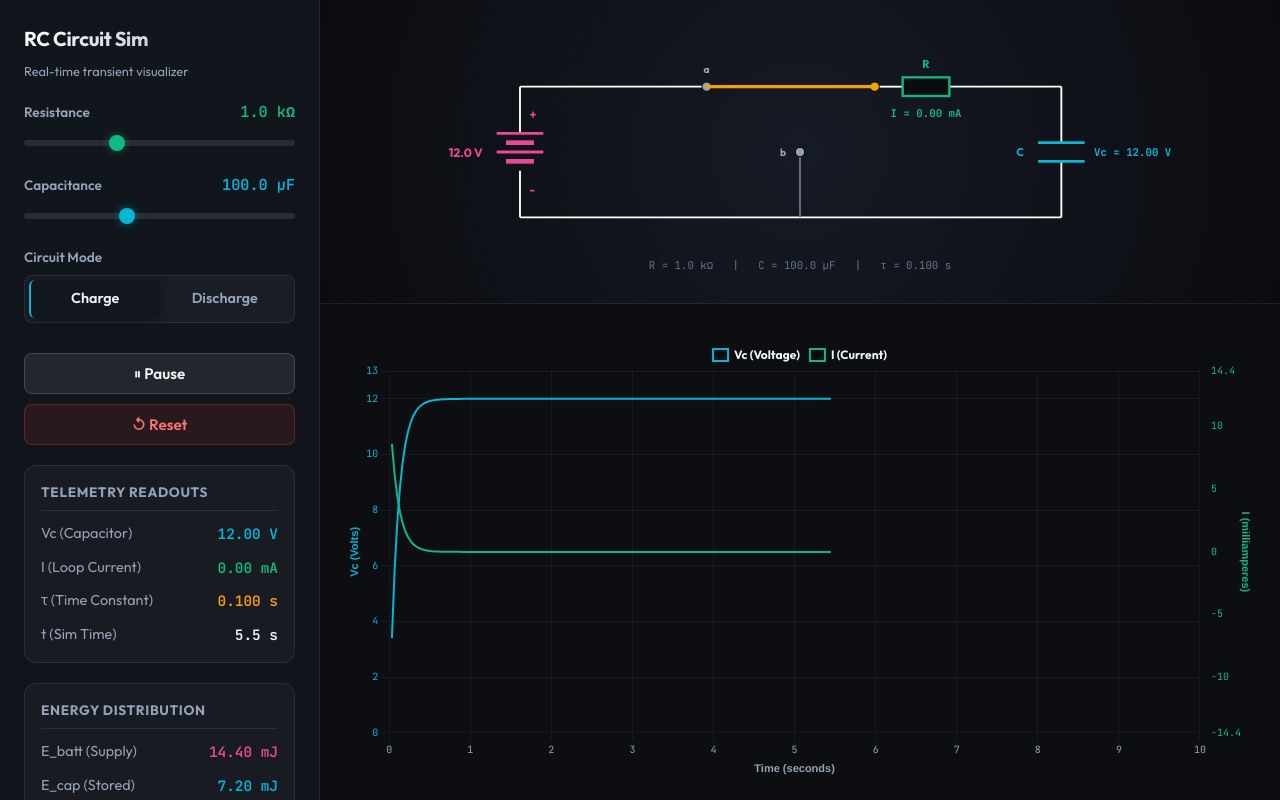
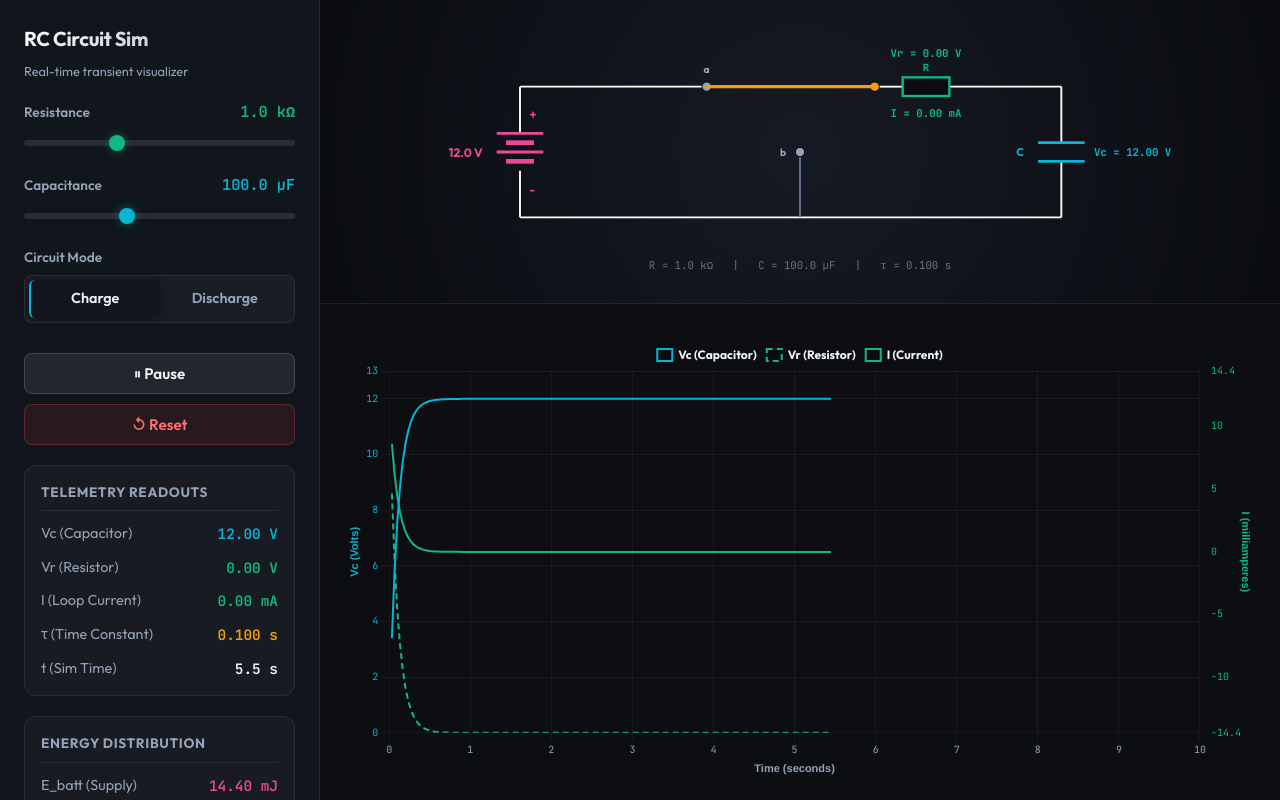
Before and after one commit to hendersonh/rc-circuit, a React (Vite) app in the folder web-sim/: page / in a window 1280 px wide. Built offline with nearby package versions, Linux system fonts and the light colour scheme.

Commit message:
feat: add resistor voltage Vr telemetry, SVG labels, and chart lines

```diff
--- a/web-sim/src/App.tsx
+++ b/web-sim/src/App.tsx
@@ -8,6 +8,7 @@ import './App.css';
 interface SimBuffers {
   times: number[];
   vcData: number[];
+  vrData: number[];
   iData: number[];
   ecData: number[];
   erData: number[];
@@ -47,6 +48,7 @@ export const App: React.FC = () => {
   const [buffers, setBuffers] = useState<SimBuffers>({
     times: [],
     vcData: [],
+    vrData: [],
     iData: [],
     ecData: [],
     erData: [],
@@ -78,6 +80,7 @@ export const App: React.FC = () => {
 
         const currentVC = physics.VC;
         const currentI = isCharging ? physics.current : physics.discharge_current;
+        const currentVR = currentI * resistance;
 
         // Sync values to UI states
         setVc(currentVC);
@@ -95,6 +98,7 @@ export const App: React.FC = () => {
           setBuffers((prev) => {
             const nextTimes = [...prev.times, currentElapsed];
             const nextVc = [...prev.vcData, currentVC];
+            const nextVr = [...prev.vrData, currentVR];
             const nextI = [...prev.iData, currentI * 1000.0]; // in mA
             const nextEc = [...prev.ecData, physics.energy_capacitor * 1000.0]; // in mJ
             const nextEr = [...prev.erData, physics.energy_resistor * 1000.0]; // in mJ
@@ -104,6 +108,7 @@ export const App: React.FC = () => {
             if (nextTimes.length > 300) {
               nextTimes.shift();
               nextVc.shift();
+              nextVr.shift();
               nextI.shift();
               nextEc.shift();
               nextEr.shift();
@@ -113,6 +118,7 @@ export const App: React.FC = () => {
             return {
               times: nextTimes,
               vcData: nextVc,
+              vrData: nextVr,
               iData: nextI,
               ecData: nextEc,
               erData: nextEr,
@@ -127,7 +133,7 @@ export const App: React.FC = () => {
 
     animationFrameId = requestAnimationFrame(loop);
     return () => cancelAnimationFrame(animationFrameId);
-  }, [isPaused, isCharging, physics]);
+  }, [isPaused, isCharging, physics, resistance]);
 
   // ── Event Handlers ──
   const handleRChange = (e: React.ChangeEvent<HTMLInputElement>) => {
@@ -168,6 +174,7 @@ export const App: React.FC = () => {
     setBuffers({
       times: [],
       vcData: [],
+      vrData: [],
       iData: [],
       ecData: [],
       erData: [],
@@ -198,6 +205,7 @@ export const App: React.FC = () => {
 
   // Current value in mA for readouts
   const currentMA = (isCharging ? physics.current : physics.discharge_current) * 1000;
+  const vr = (currentMA / 1000) * resistance;
 
   return (
     <div className="app-container">
@@ -288,6 +296,13 @@ export const App: React.FC = () => {
           </div>
 
           <div className="readout-row">
+            <span className="readout-label">Vr (Resistor)</span>
+            <span className="readout-value current" style={{ color: 'var(--accent-green)' }}>
+              {vr.toFixed(2)} V
+            </span>
+          </div>
+
+          <div className="readout-row">
             <span className="readout-label">I (Loop Current)</span>
             <span className="readout-value current">{currentMA.toFixed(2)} mA</span>
           </div>
@@ -353,6 +368,7 @@ export const App: React.FC = () => {
             capacitance={capacitance}
             tau={physics.tau}
             vc={vc}
+            vr={vr}
             current={isCharging ? physics.current : physics.discharge_current}
           />
         </section>
@@ -362,10 +378,12 @@ export const App: React.FC = () => {
           <ChartCanvas
             times={buffers.times}
             vcData={buffers.vcData}
+            vrData={buffers.vrData}
             iData={buffers.iData}
             ecData={buffers.ecData}
             erData={buffers.erData}
             isPaused={isPaused}
+            isCharging={isCharging}
             onPauseSim={() => setIsPaused(true)}
             resistance={resistance}
           />
--- a/web-sim/src/components/ChartCanvas.tsx
+++ b/web-sim/src/components/ChartCanvas.tsx
@@ -17,10 +17,12 @@ ChartJS.register(LinearScale, PointElement, LineElement, Tooltip, Legend);
 interface ChartCanvasProps {
   times: number[];
   vcData: number[];
+  vrData: number[];
   iData: number[];
   ecData: number[];
   erData: number[];
   isPaused: boolean;
+  isCharging: boolean;
   onPauseSim: () => void;
   resistance: number;
 }
@@ -55,10 +57,12 @@ ChartJS.register(verticalCursorPlugin);
 export const ChartCanvas: React.FC<ChartCanvasProps> = ({
   times,
   vcData,
+  vrData,
   iData,
   ecData,
   erData,
   isPaused,
+  isCharging,
   onPauseSim,
   resistance,
 }) => {
@@ -77,10 +81,20 @@ export const ChartCanvas: React.FC<ChartCanvasProps> = ({
   const chartData = {
     datasets: [
       {
-        label: 'Vc (Voltage)',
+        label: 'Vc (Capacitor)',
         data: times.map((t, idx) => ({ x: t, y: vcData[idx] })),
         borderColor: '#06b6d4', // Cyan
         borderWidth: 2,
+        pointRadius: 0,
+        pointHoverRadius: 0,
+        yAxisID: 'y',
+      },
+      {
+        label: 'Vr (Resistor)',
+        data: times.map((t, idx) => ({ x: t, y: vrData[idx] })),
+        borderColor: '#10b981', // Emerald Green (Dashed)
+        borderWidth: 2,
+        borderDash: [6, 4],
         pointRadius: 0,
         pointHoverRadius: 0,
         yAxisID: 'y',
@@ -147,7 +161,7 @@ export const ChartCanvas: React.FC<ChartCanvasProps> = ({
       y: {
         type: 'linear',
         position: 'left',
-        min: 0,
+        min: isCharging ? 0 : -13.0,
         max: 13.0,
         grid: {
           color: 'rgba(255, 255, 255, 0.05)',
@@ -287,6 +301,10 @@ export const ChartCanvas: React.FC<ChartCanvasProps> = ({
           <span className="tooltip-value vc">{vcData[activeIndex].toFixed(2)}V</span>
         </div>
         <div className="tooltip-col">
+          <span className="tooltip-label">Vr:</span>
+          <span className="tooltip-value current" style={{ color: 'var(--accent-green)' }}>{vrData[activeIndex].toFixed(2)}V</span>
+        </div>
+        <div className="tooltip-col">
           <span className="tooltip-label">Current:</span>
           <span className="tooltip-value current">{iData[activeIndex].toFixed(2)}mA</span>
         </div>
--- a/web-sim/src/components/CircuitSchematic.tsx
+++ b/web-sim/src/components/CircuitSchematic.tsx
@@ -7,6 +7,7 @@ interface CircuitSchematicProps {
   capacitance: number;
   tau: number;
   vc: number;
+  vr: number;
   current: number;
 }
 
@@ -16,6 +17,7 @@ export const CircuitSchematic: React.FC<CircuitSchematicProps> = ({
   capacitance,
   tau,
   vc,
+  vr,
   current,
 }) => {
   // Format current to mA for display
@@ -134,8 +136,19 @@ export const CircuitSchematic: React.FC<CircuitSchematicProps> = ({
           stroke="#10b981"
           strokeWidth="2.5"
         />
-        {/* Resistor label */}
-        <text x="535" y="60" fill="#10b981" fontSize="12" fontWeight="bold" textAnchor="middle">R</text>
+        {/* Resistor label & Vr voltage readout */}
+        <text x="535" y="63" fill="#10b981" fontSize="11" fontWeight="600" textAnchor="middle">R</text>
+        <text
+          x="535"
+          y="48"
+          fill="#10b981"
+          fontSize="11.5"
+          fontWeight="bold"
+          fontFamily="JetBrains Mono, monospace"
+          textAnchor="middle"
+        >
+          Vr = {vr.toFixed(2)} V
+        </text>
 
 
         {/* ── Capacitor ── */}
```
